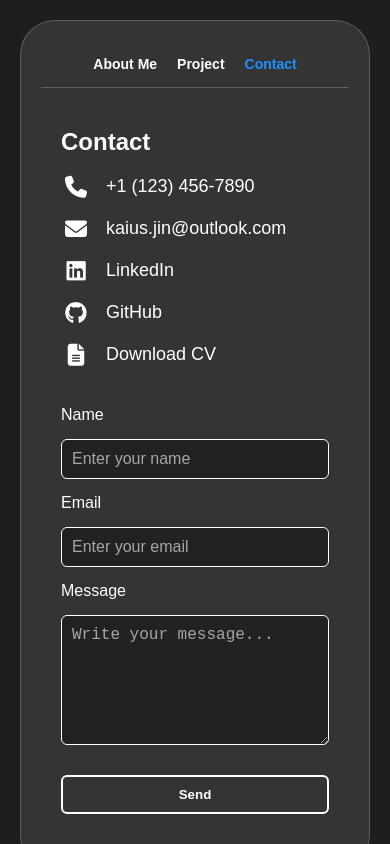
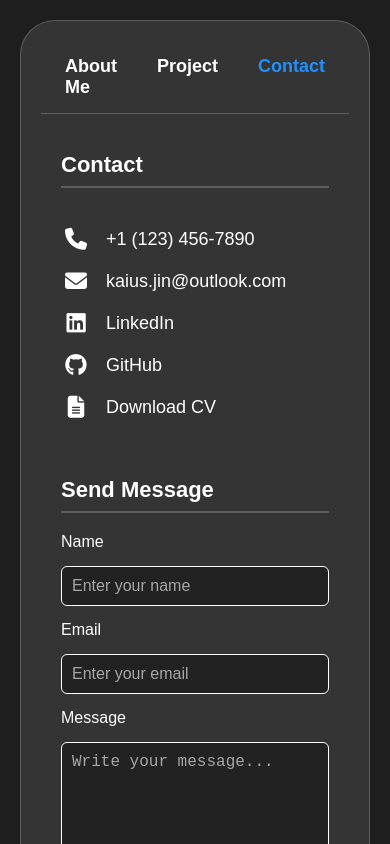
Before and after one commit to KaiusJin/Website, a plain HTML site: page index.html in a window 390 px wide. Both pictures are taken after a click on the link "Contact". Shown: the top 844 px of the page. Drawn offline with nearby package versions, Linux system fonts and the light colour scheme.

Commit message:
Update index.html

```diff
--- a/index.html
+++ b/index.html
@@ -35,7 +35,7 @@
       flex-direction: column;
       width: calc(100% - 40px);
       max-width: 1200px;
-      min-height: 90vh;  /* 至少 90% 高度 */
+      min-height: 90vh;
       box-sizing: border-box;
       overflow: hidden;
     }
@@ -64,7 +64,7 @@
       flex: 1;
       padding: 20px;
       text-align: left;
-      overflow-y: auto;  /* 内容超出时滚动 */
+      overflow-y: auto;
     }
     section {
       display: none;
@@ -85,12 +85,19 @@
       gap: 20px;
       flex: 1;
     }
+    .contact-left h2,
+    .contact-right h2 {
+      margin-bottom: 20px;
+      font-size: 22px;
+      border-bottom: 2px solid rgba(255,255,255,0.2);
+      padding-bottom: 8px;
+    }
     .contact-item {
       display: flex;
       align-items: center;
       gap: 15px;
       font-size: 18px;
-      white-space: nowrap; /* 避免换行 */
+      white-space: nowrap;
     }
     .contact-item i {
       font-size: 22px;
@@ -112,7 +119,8 @@
     .contact-right {
       flex: 2;
       display: flex;
-      justify-content: flex-end;
+      flex-direction: column;
+      justify-content: flex-start;
     }
     .contact-right form {
       display: flex;
@@ -170,21 +178,12 @@
       padding: 6px 10px;
       border-radius: 6px;
     }
-
-    /* 📱 响应式布局 */
     @media (max-width: 768px) {
       .contact-container {
         flex-direction: column;
       }
-      .contact-right {
-        justify-content: flex-start;
-      }
       .contact-right form {
         max-width: 100%;
-      }
-      nav a {
-        font-size: 14px;
-        margin: 0 10px;
       }
     }
   </style>
@@ -203,7 +202,7 @@
         <p>
           I am a Computer Science student at the University of Waterloo, passionate about algorithms and project development.
           <br>
-          <strong>This is modification #14</strong>
+          <strong>This is modification #15</strong>
         </p>
       </section>
 
@@ -213,9 +212,9 @@
       </section>
 
       <section id="contact">
-        <h2>Contact</h2>
         <div class="contact-container">
           <div class="contact-left">
+            <h2>Contact</h2>
             <div class="contact-item"><i class="fas fa-phone"></i><span>+1 (123) 456-7890</span></div>
             <div class="contact-item"><i class="fas fa-envelope"></i><a href="mailto:kaius.jin@outlook.com">kaius.jin@outlook.com</a></div>
             <div class="contact-item"><i class="fab fa-linkedin"></i><a href="https://www.linkedin.com/in/kaixuan-jin/" target="_blank">LinkedIn</a></div>
@@ -224,6 +223,7 @@
           </div>
 
           <div class="contact-right">
+            <h2>Send Message</h2>
             <form id="contact-form" novalidate>
               <label>Name</label>
               <input type="text" name="from_name" placeholder="Enter your name" required>
```
